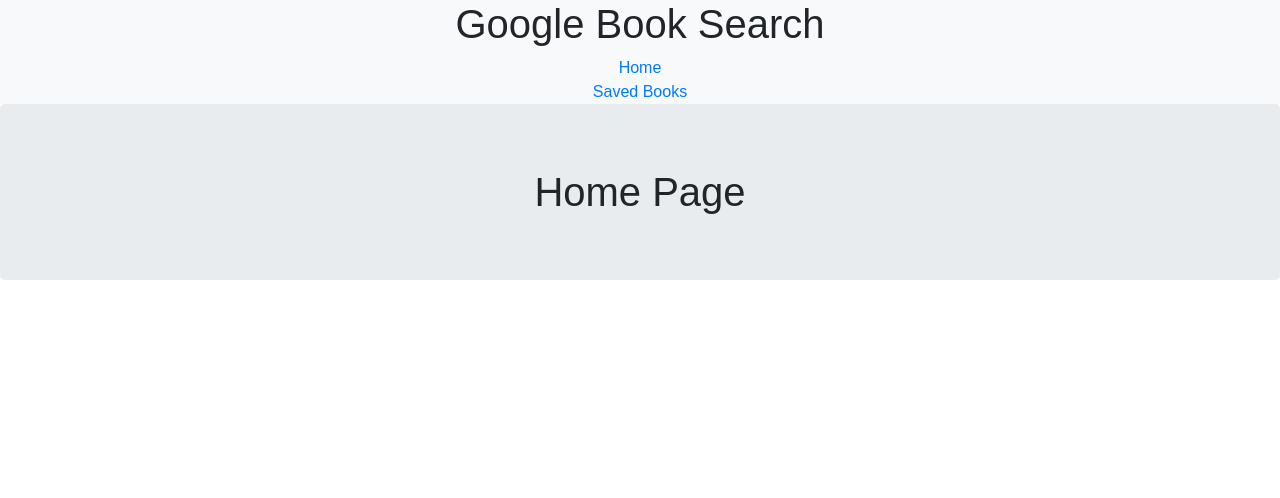
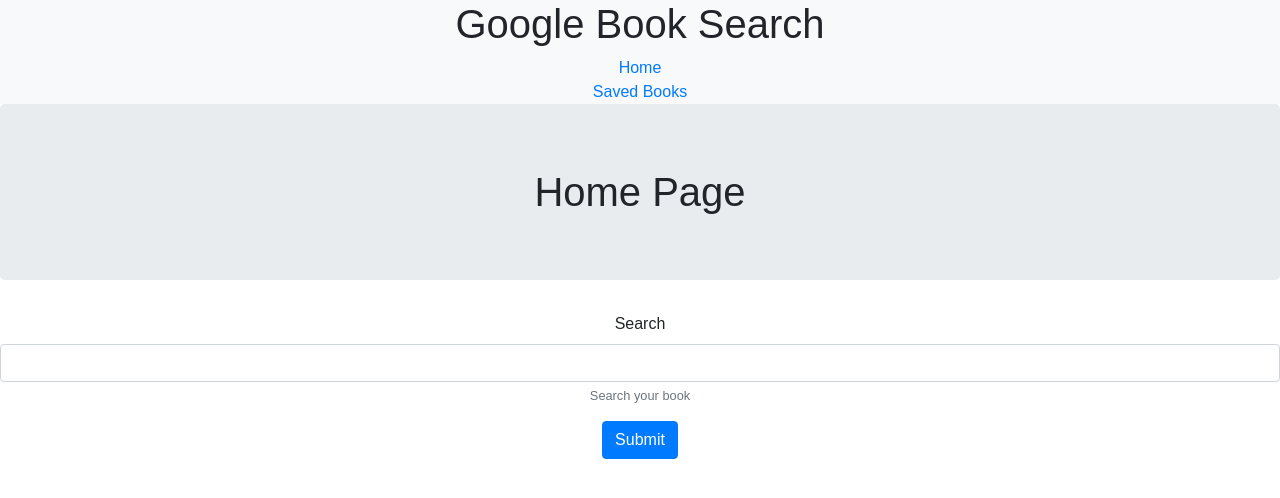
Before and after one commit to thaip-coder/Google-Books, a React (Create React App) app in the folder client/: page / in a window 1280 px wide. Shown: the top 498 px of the page. Built offline with nearby package versions, Linux system fonts and the light colour scheme.

Commit message:
succesfully pull from api

```diff
--- a/client/src/components/Home.js
+++ b/client/src/components/Home.js
@@ -1,14 +1,54 @@
-import React from "react";
+import React, { Component } from "react";
+import axios from "axios";
 
 
-const Home = () => {
+class Home extends Component {
 
+  state = {
+    value: "",
+    results: []
+  };
+
+  handleOnChange = (event) => {
+    this.setState({
+      value: event.target.value
+    });
+  };
+
+  handleSearch = (event) => {
+    event.preventDefault();
+    const input = this.state.value
+    console.log(input);
+    axios.get("/search/" + input).then((response) => {
+      console.log(response.data.items);
+      console.log(this.state.results);
+      this.setState({ results: response.data.items });
+
+    })
+    .catch(function(err) {
+      console.log(err)
+    });
+  };
+
+
+
+  render() {
     return (
       <div>
         <h1 className="jumbotron">Home Page</h1>
+        <form>
+          <div className="form-group">
+            <label for="exampleInputEmail1">Search</label>
+            <input type="text" className="form-control" onChange={this.handleOnChange} />
+            <small id="emailHelp" className="form-text text-muted">Search your book</small>
+          </div>
+
+          <button type="submit" onClick={this.handleSearch} className="btn btn-primary">Submit</button>
+        </form>
+
       </div>
     );
-
+  }
 }
 
 export default Home;
```
Also changed, not shown: client/src/components/Saved.js (+4 -3 lines), 1 other file (tests, documents, lock files or other folders).
